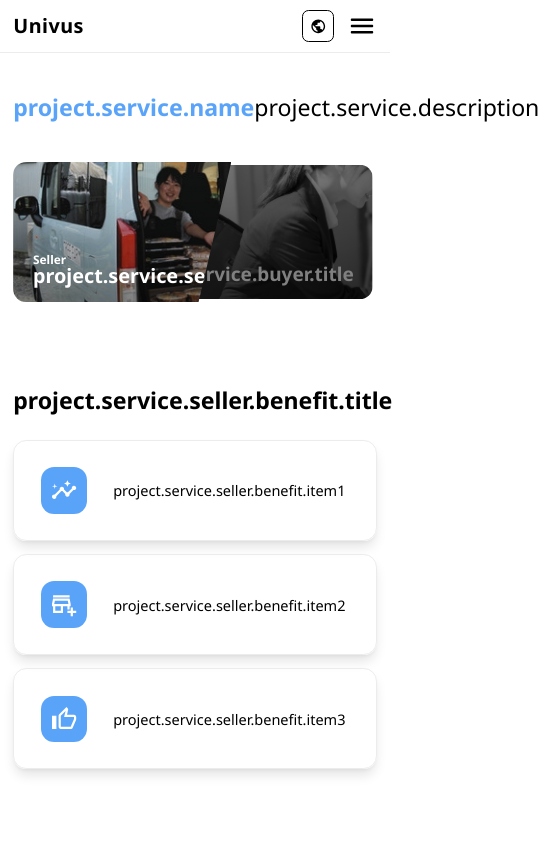
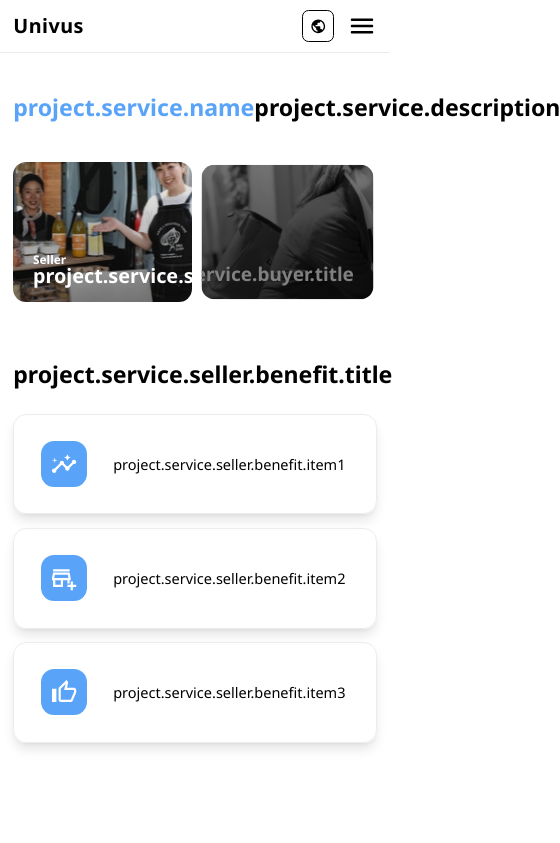
Before and after one commit to yonroku46/univus, a Next.js app: page /1/project in a window 390 px wide. Shown: the top 843 px of the page, 560 px wide, since content can reach past the window. Built offline with nearby package versions, Linux system fonts and the light colour scheme; what i18next-resources-to-backend would draw is missing.

Commit message:
문구 수정

```diff
--- a/src/app/[lng]/page.tsx
+++ b/src/app/[lng]/page.tsx
@@ -97,7 +97,7 @@ export default function Home(
                   <span className='arrow'>→</span>
                 </Link>
               </div>
-              <div className='project-img' data-aos='fade-left'>
+              <div className='project-img' data-aos='fade'>
                 <div className='image-wrapper back'>
                   <CustomImg
                     src='/assets/img/lunch1.jpg'
--- a/src/i18n/locales/ja/company.json
+++ b/src/i18n/locales/ja/company.json
@@ -20,7 +20,7 @@
       "highlight": "私たちの価値観とビジョンを通じて\n社会にポジティブな変化をもたらします",
       "value1": "絶え間ないイノベーションで\n新しい価値を創造します。\n技術とサービスの発展を通じて\nより良い未来を築きます。",
       "value2": "信頼を基盤として\n持続可能な関係を構築します。\n誠実さと透明性に基づいて\n社会的責任を果たします。",
-      "value3": "協力を通じて\nより大きなシナジーを生み出します。\n共に成長し発展する\n共生の価値を追求します。",
+      "value3": "協力を通じてより大きなシナジーを生み出します。\n共に成長し発展する\n共生の価値を追求します。",
       "vision": "ユニバスは技術とサービスのイノベーションを通じて\nより良い未来を創造します。\n\nユーザー中心のサービスで日常の不便を解消し、\n新しい価値を創造することで社会の発展に貢献することが\n私たちのビジョンです。"
     },
     "location": {
--- a/src/i18n/locales/ja/home.json
+++ b/src/i18n/locales/ja/home.json
@@ -16,7 +16,7 @@
       "more": "サービス紹介"
     },
     "crew": {
-      "title": "一緒になるために\nここに集まりました"
+      "title": "一緒にする\nクルーを紹介します"
     },
     "crew1": {
       "nickname": "YR",
--- a/src/i18n/locales/ko/home.json
+++ b/src/i18n/locales/ko/home.json
@@ -16,7 +16,7 @@
       "more": "서비스 살펴보기"
     },
     "crew": {
-      "title": "함께하기 위해\n이자리에 모였습니다"
+      "title": "함께하는\n크루를 소개합니다"
     },
     "crew1": {
       "nickname": "YR",
--- a/src/i18n/locales/ko/project.json
+++ b/src/i18n/locales/ko/project.json
@@ -14,9 +14,9 @@
         }
       },
       "buyer": {
-        "title": "고객님",
+        "title": "소비자",
         "benefit": {
-          "title": "고객님이라면?\n이런점이 좋아요!",
+          "title": "소비자라면?\n이런점이 좋아요!",
           "item1": "다양한 도시락 옵션으로\n선택의 폭 확대",
           "item2": "편리하고 효율적인\n식사경험",
           "item3": "신뢰할 수 있는\n실제 이용자의 후기"
--- a/src/styles/globals.scss
+++ b/src/styles/globals.scss
@@ -670,7 +670,7 @@ select {
       flex-direction: column;
       font-weight: 900;
       .main {
-        font-size: 2rem;
+        font-size: 1.5rem;
         -webkit-text-fill-color: transparent;
         -webkit-background-clip: text;
         background-clip: text;
@@ -679,8 +679,8 @@ select {
         background-image: linear-gradient(to right, var(--accent-color) 0%, #c2e9fb 100%);
       }
       .sub {
-        font-size: 6rem;
-        line-height: 6rem;
+        font-size: 5rem;
+        line-height: 5rem;
       }
       .btn-group {
         margin-top: 2rem;
@@ -814,13 +814,12 @@ select {
     line-height: 1.3;
     width: 100%;
     color: var(--text-color);
-    font-weight: 400;
+    font-weight: bold;
     margin-top: 2rem;
     margin-bottom: 3rem;
     .app-name {
       display: contents;
       color: var(--accent-color);
-      font-weight: 700;
     }
   }
   .type-select {
@@ -1000,7 +999,7 @@ select {
       align-items: stretch;
     }
   }
-  .project {
+  .project-intro {
     flex-direction: column;
     gap: 3rem;
     text-align: center;
@@ -1063,7 +1062,20 @@ select {
     .type-select {
       height: 140px;
       padding: 0;
+      gap: 0.5rem;
+      margin-bottom: -10rem;
       .type-select-item {
+        &:first-child {
+          background: linear-gradient(0deg, rgb(0 0 0 / 49%), transparent), url(/assets/img/seller.jpg) no-repeat center center;
+          clip-path: none;
+          border-radius: 1rem;
+        }
+        &:last-child {
+          background: linear-gradient(0deg, rgb(0 0 0 / 49%), transparent), url(/assets/img/buyer.jpg) no-repeat left center;
+          clip-path: none;
+          border-radius: 1rem;
+          margin-left: 0;
+        }
         .type-select-item-title {
           font-size: 1.5rem;
           line-height: 1.5rem;
```
